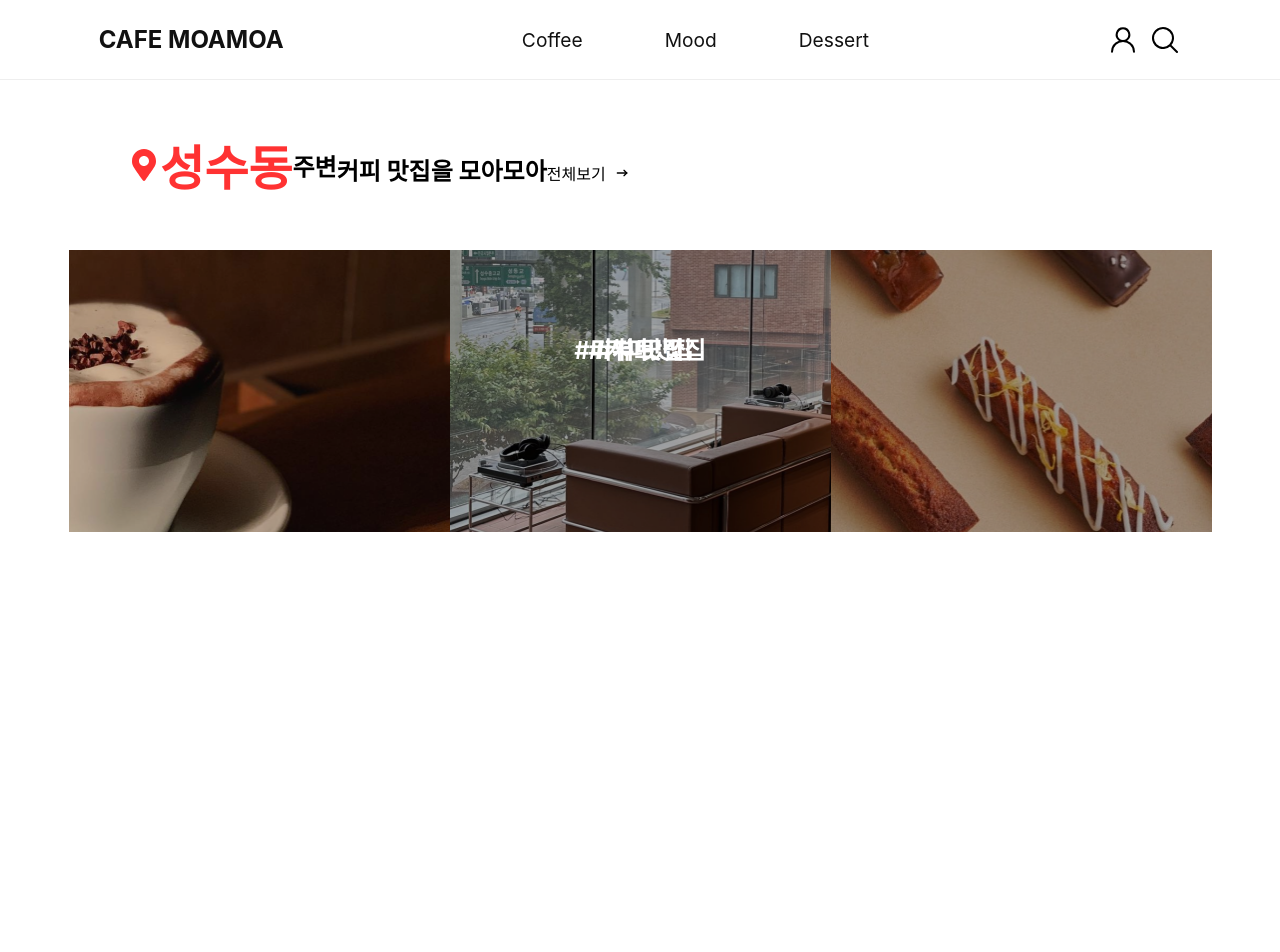
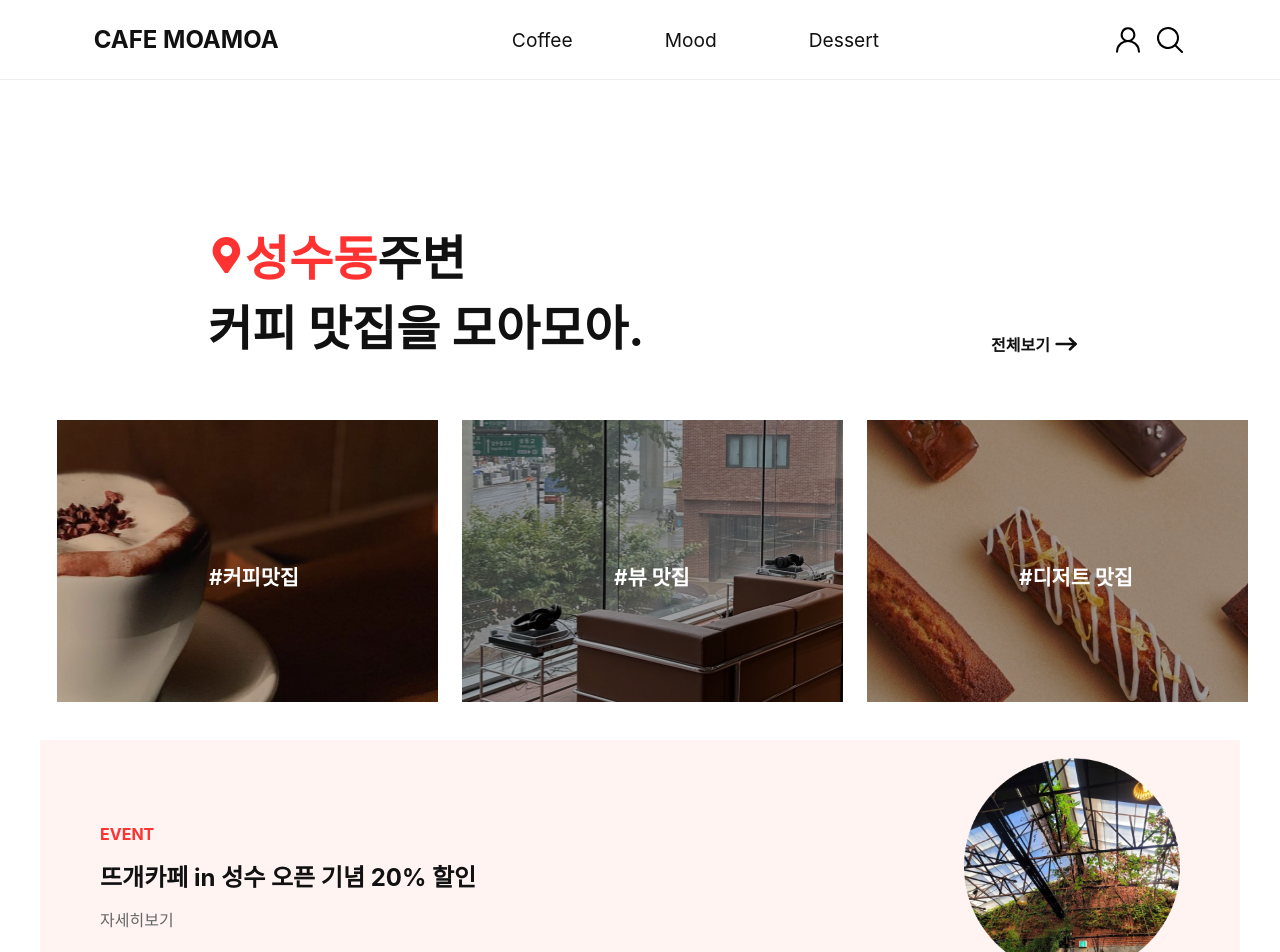
Before and after one commit to guswjddudwo/cafe-moamoa, a React (Create React App) app: page / in a window 1280 px wide. Shown: the top 952 px of the page. Before the commit the page ends 800 px from the top, so only its background shows below. Built offline with nearby package versions, Linux system fonts and the light colour scheme.

Commit message:
slider 완셩

```diff
--- a/package.json
+++ b/package.json
@@ -17,7 +17,7 @@
     "react-scripts": "5.0.1",
     "styled-components": "^6.1.11",
     "styled-reset": "^4.5.2",
-    "swiper": "^11.1.1",
+    "swiper": "^11.1.10",
     "uuid": "^9.0.1",
     "web-vitals": "^2.1.4"
   },
--- /dev/null
+++ b/src/components/Slider.js
@@ -0,0 +1,122 @@
+import React from "react";
+import styled from "styled-components";
+import { Swiper, SwiperSlide } from "swiper/react";
+import { Pagination, Autoplay } from "swiper/modules";
+import "swiper/css";
+import "swiper/css/pagination";
+import "swiper/css/autoplay";
+import images from "../utils/importImages";
+
+const SwiperWrapper = styled.div`
+  width: 1200px;
+  height: 260px;
+  margin: 3% auto;
+  background-color: #fff4f2;
+
+  /* pagination 스타일링 */
+  .swiper-pagination {
+    bottom: 0;
+  }
+
+  .swiper-pagination-bullet {
+    background-color: #ff3232;
+  }
+
+  .swiper-pagination-bullet-active {
+    background-color: #ff3232;
+  }
+`;
+
+const StyledSwiperSlide = styled(SwiperSlide)`
+  width: 100%;
+  height: 100%;
+  margin: 0 auto;
+  position: relative;
+  display: flex;
+  justify-content: space-between;
+`;
+
+const Img = styled.img`
+  width: 216px;
+  margin-top: 1.5%;
+  margin-right: 5%;
+`;
+
+const SlideTextWrapper = styled.div`
+  margin-top: 7%;
+  margin-left: 5%;
+  display: flex;
+  align-items: start;
+  flex-direction: column;
+  transition: transform 0.8s ease;
+`;
+
+const SlideEvent = styled.span`
+  color: #ff3232;
+  font-weight: bold;
+  padding-bottom: 14px;
+`;
+
+const SlideDescription = styled.span`
+  color: #111111;
+  font-weight: bold;
+  font-size: 1.5rem;
+  padding-bottom: 14px;
+`;
+
+const SlideMore = styled.a`
+  color: #666666;
+  &:hover {
+    color: #111111;
+    text-decoration: underline;
+    cursor: pointer;
+  }
+`;
+const Slider = () => {
+  return (
+    <SwiperWrapper>
+      <Swiper
+        modules={[Pagination, Autoplay]}
+        autoplay={{ delay: 3000, disableOnInteraction: false }}
+        spaceBetween={20}
+        slidesPerView={1}
+        pagination={{ clickable: true }}
+        speed={810}
+      >
+        <StyledSwiperSlide>
+          <SlideTextWrapper>
+            <SlideEvent>EVENT</SlideEvent>
+            <SlideDescription>
+              뜨개카페 in 성수 오픈 기념 20% 할인
+            </SlideDescription>
+            <SlideMore>자세히보기</SlideMore>
+          </SlideTextWrapper>
+          <Img src={images["main-slide1"]} alt="" />
+        </StyledSwiperSlide>
+
+        <StyledSwiperSlide>
+          <SlideTextWrapper>
+            <SlideEvent>EVENT</SlideEvent>
+            <SlideDescription>
+              뜨개카페 in 성수 오픈 기념 20% 할인
+            </SlideDescription>
+            <SlideMore>자세히보기</SlideMore>
+          </SlideTextWrapper>
+          <Img src={images["main-slide2"]} alt="" />
+        </StyledSwiperSlide>
+
+        <StyledSwiperSlide>
+          <SlideTextWrapper>
+            <SlideEvent>EVENT</SlideEvent>
+            <SlideDescription>
+              뜨개카페 in 성수 오픈 기념 20% 할인
+            </SlideDescription>
+            <SlideMore>자세히보기</SlideMore>
+          </SlideTextWrapper>
+          <Img src={images["main-slide3"]} alt="" />
+        </StyledSwiperSlide>
+      </Swiper>
+    </SwiperWrapper>
+  );
+};
+export default Slider;
--- a/src/pages/Header.js
+++ b/src/pages/Header.js
@@ -20,6 +20,7 @@ function Header(props) {
     font-size: 1.5em;
     font-weight: bold;
     color: #111111;
+    cursor: pointer;
   `;
 
   const Nav = styled.nav`
@@ -28,16 +29,24 @@ function Header(props) {
   `;
 
   const NavLink = styled.a`
-    padding: 0 41px;
+    margin: 0 41px;
+    padding: 2px 5px;
     text-decoration: none;
     color: #111111;
     font-size: 1.2em;
+    display: inline-block;
+
+    &:hover {
+      background-color: #f4f6fa;
+      border-radius: 15%;
+    }
   `;
 
   const Icons = styled.div`
     display: flex;
     align-items: center;
     gap: 10px;
+    cursor: pointer;
   `;
 
   return (
--- a/src/pages/Main.js
+++ b/src/pages/Main.js
@@ -4,23 +4,25 @@ import { ThemeProvider } from "styled-components";
 import images from "../utils/importImages";
 import { FaMapMarkerAlt } from "react-icons/fa";
 import { TbArrowNarrowRight } from "react-icons/tb";
-import { Overlay } from "react-bootstrap";
+import { Overlay } from "react-bootstrap"; // 모달창 라이브러리
+import Slider from "../components/Slider";
 
-// main에 필요한것들 : 슬라이드/사진들/
 const MainWrapper = styled.div`
   width: 100%;
   max-width: 1920px;
   position: relative;
   margin: 0 auto;
+  margin-top: 140px;
   align-items: center;
 `;
 
 const ContentWrapper = styled.div`
   width: 80%;
-  margin: 50px auto;
+  margin: 0 auto;
+  margin-bottom: 60px;
   display: flex;
-  flex-direction: row;
-  align-items: center;
+  flex-direction: column;
+  flex-wrap: wrap;
 `;
 
 const LocationText = styled.span`
@@ -30,88 +32,115 @@ const LocationText = styled.span`
 `;
 
 const HeaderText = styled.div`
+  /* width: auto; */
+  margin-left: 80px;
   display: flex;
   align-items: center;
   font-size: 1.5rem;
   font-weight: bold;
 `;
+const SurroundingText = styled.div`
+  font-size: 3rem;
+  color: #111111;
+`;
 
-const DescriptionText = styled.span`
-  font-size: 1.5rem;
+const DescriptionGroup = styled.div`
+  display: flex;
+  margin-left: 80px;
+  align-items: end;
+  width: 100%;
+  justify-content: space-between;
+`;
+const DescriptionText = styled.div`
+  font-size: 3rem;
   font-weight: bold;
-  margin-top: 0.5rem;
+  color: #111111;
 `;
 
 const ViewAllButton = styled.div`
   display: flex;
+  justify-content: flex-end;
+  margin-right: 150px;
   align-items: center;
-  margin-top: 1rem;
   font-size: 1rem;
+  font-weight: bold;
+  color: #111111;
   cursor: pointer;
+  &:hover {
+    color: #5d5d5d;
+  }
 `;
 const ImageWrapper = styled.div`
-  /* margin-top: 100px; */
   display: flex;
   justify-content: center;
   align-items: center;
 `;
-const MainLeft = styled.img`
+const ImageContainer = styled.div`
+  position: relative;
   width: 381px;
   height: 282px;
+  margin-left: 24px;
+  transition: transform 0.3s ease;
 `;
-const MainCenter = styled.img`
-  width: 381px;
-  height: 282px;
-`;
-const MainRight = styled.img`
-  width: 381px;
-  height: 282px;
+
+const StyledImage = styled.img`
+  width: 100%;
+  height: 100%;
+  object-fit: cover;
 `;
 
 const OverlayText = styled.div`
   position: absolute;
   top: 50%;
+  left: 40%;
   color: #ffff;
-  font-size: 24px;
+  font-size: 1.3rem;
   font-weight: bold;
+  transition: transform 0.3s ease;
+  cursor: pointer;
+  &:hover {
+    transform: scale(1.2);
+  }
 `;
 function Main(props) {
   return (
     <MainWrapper>
-      {/* <ContentWrapper>
-        <FaMapMarkerAlt color="#FF3232" size="2.5rem" />
-        <LocationText>성수동 </LocationText> 동적 작업해주기
-        <span>주변</span>
-        <span>커피맛집을 모아모아</span>
-        <span>전체보기</span>
-        <TbArrowNarrowRight />
-      </ContentWrapper> */}
-
       <ContentWrapper>
         <HeaderText>
-          <FaMapMarkerAlt color="#FF3232" size="2rem" />
-          <LocationText>성수동</LocationText>
-          주변
+          <FaMapMarkerAlt color="#FF3232" size="2.3rem" />
+          <LocationText>성수동</LocationText> {/* 위치 받아오기 */}
+          <SurroundingText>주변</SurroundingText>
         </HeaderText>
-        <DescriptionText>커피 맛집을 모아모아</DescriptionText>
-        <ViewAllButton>
-          전체보기 <TbArrowNarrowRight style={{ marginLeft: "0.5rem" }} />
-        </ViewAllButton>
+
+        <DescriptionGroup>
+          <DescriptionText>커피 맛집을 모아모아.</DescriptionText>
+          <ViewAllButton>
+            전체보기
+            <TbArrowNarrowRight color="#111111" size="2rem" />
+          </ViewAllButton>
+        </DescriptionGroup>
       </ContentWrapper>
 
       {/* 메인 이미지 섹션 */}
       <ImageWrapper>
-        <MainLeft src={images["main-1"]} />
-        <OverlayText>#커피맛집</OverlayText>
+        <ImageContainer>
+          <StyledImage src={images["main-1"]} alt="커피 맛집" />
+          <OverlayText>#커피맛집</OverlayText>
+        </ImageContainer>
 
-        <MainCenter src={images["main-2"]} />
-        <OverlayText>#뷰 맛집</OverlayText>
+        <ImageContainer>
+          <StyledImage src={images["main-2"]} alt="뷰 맛집" />
+          <OverlayText>#뷰 맛집</OverlayText>
+        </ImageContainer>
 
-        <MainRight src={images["main-3"]} />
-        <OverlayText>#디저트 맛집</OverlayText>
+        <ImageContainer>
+          <StyledImage src={images["main-3"]} alt="디저트 맛집" />
+          <OverlayText>#디저트 맛집</OverlayText>
+        </ImageContainer>
       </ImageWrapper>
+      <Slider />
 
-      {/*  배너 슬라이드 */}
+      {/* 몸통 */}
       <section></section>
     </MainWrapper>
   );
```
Also changed, not shown: 1 other file (tests, documents, lock files or other folders).
